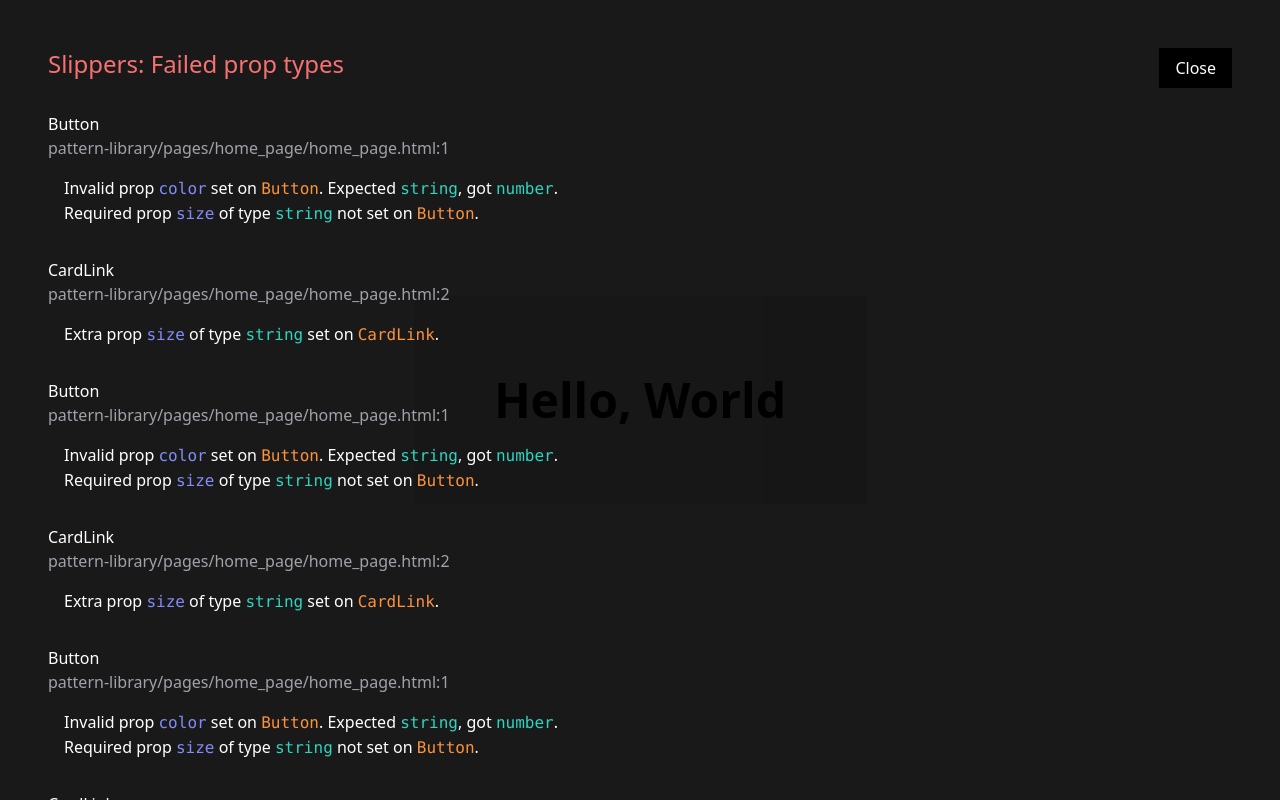
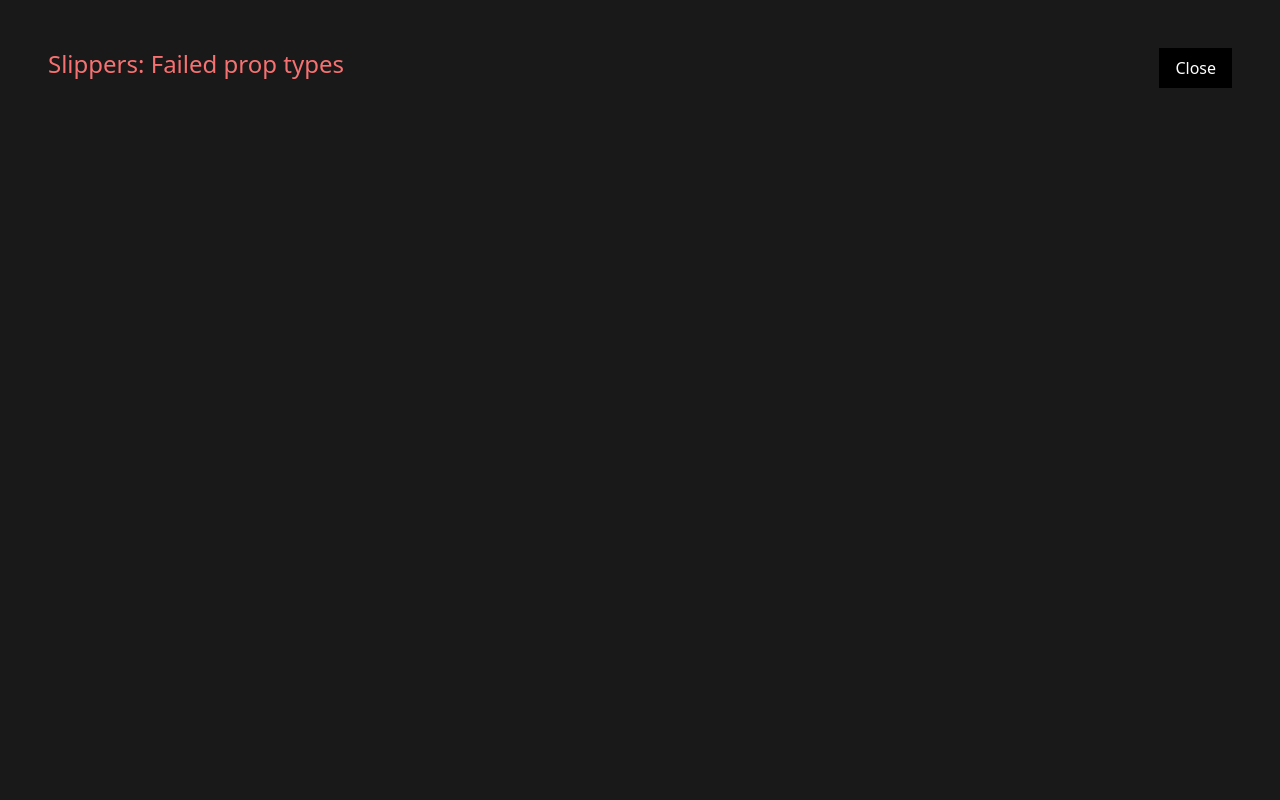
Before and after one commit to mixxorz/slippers, a React (Create React App) app in the folder ui/: page / in a window 1280 px wide. Built offline with nearby package versions, Linux system fonts and the light colour scheme.

Commit message:
Tweak styles

```diff
--- a/ui/src/App.tsx
+++ b/ui/src/App.tsx
@@ -39,10 +39,10 @@ const ErrorBox = ({
 }) => (
     <div>
         <p>{tag_name}</p>
-        <p className="text-zinc-400">
+        <p className="text-zinc-400 font-mono break-words">
             {template_name}:{lineno}
         </p>
-        <ul className="mt-4 pl-4">
+        <ul className="mt-4 p-4 bg-zinc-800 text-zinc-200">
             {errors.map((error, i) => (
                 <li key={i}>
                     {error.error === "invalid" && (
@@ -78,41 +78,7 @@ const ErrorModal = () => {
     const [showModal, setShowModal] = useState(false);
 
     useEffect(() => {
-        // setSlippersErrors(window.slippersPropErrors || []);
-        // Test errors
-        const testErrors = [
-            {
-                tag_name: "Button",
-                template_name: "pattern-library/pages/home_page/home_page.html",
-                lineno: 1,
-                errors: [
-                    {
-                        error: "invalid",
-                        name: "color",
-                        expected: "string",
-                        actual: "number",
-                    },
-                    {
-                        error: "missing",
-                        name: "size",
-                        expected: "string",
-                    },
-                ],
-            },
-            {
-                tag_name: "CardLink",
-                template_name: "pattern-library/pages/home_page/home_page.html",
-                lineno: 2,
-                errors: [
-                    {
-                        error: "extra",
-                        name: "size",
-                        actual: "string",
-                    },
-                ],
-            },
-        ];
-        setSlippersErrors([].concat(...Array(10).fill(testErrors)));
+        setSlippersErrors(window.slippersPropErrors || []);
         setShowModal(true);
     }, []);
 
@@ -121,21 +87,23 @@ const ErrorModal = () => {
             {showModal && (
                 <div className="absolute inset-0 bg-black/90 text-white p-12 overflow-auto">
                     <div className="flex flex-col">
-                        <h1 className="text-2xl text-red-400 mb-8">
-                            Slippers: Failed prop types
-                        </h1>
+                        <div className="flex items-start">
+                            <h1 className="text-2xl text-red-400 mb-8">
+                                Slippers: Failed prop types
+                            </h1>
+                            <button
+                                className="ml-auto px-4 py-2 bg-black"
+                                onClick={() => setShowModal(false)}
+                            >
+                                Close
+                            </button>
+                        </div>
                         <div className="space-y-8">
                             {slippersErrors.map((error, i) => (
                                 <ErrorBox key={i} error={error} />
                             ))}
                         </div>
                     </div>
-                    <button
-                        className="absolute right-12 top-12 px-4 py-2 bg-black"
-                        onClick={() => setShowModal(false)}
-                    >
-                        Close
-                    </button>
                 </div>
             )}
         </>
@@ -144,10 +112,7 @@ const ErrorModal = () => {
 
 function App() {
     return (
-        <div className="flex items-center justify-center min-h-screen">
-            <div className="bg-zinc-200 p-20">
-                <h1 className="text-5xl font-bold">Hello, World</h1>
-            </div>
+        <div id="slippers_errors_ui_root">
             <ErrorModal />
         </div>
     );
--- a/ui/tailwind.config.js
+++ b/ui/tailwind.config.js
@@ -5,4 +5,5 @@ module.exports = {
         extend: {},
     },
     plugins: [],
+    important: "#slippers_errors_ui_root",
 };
```
